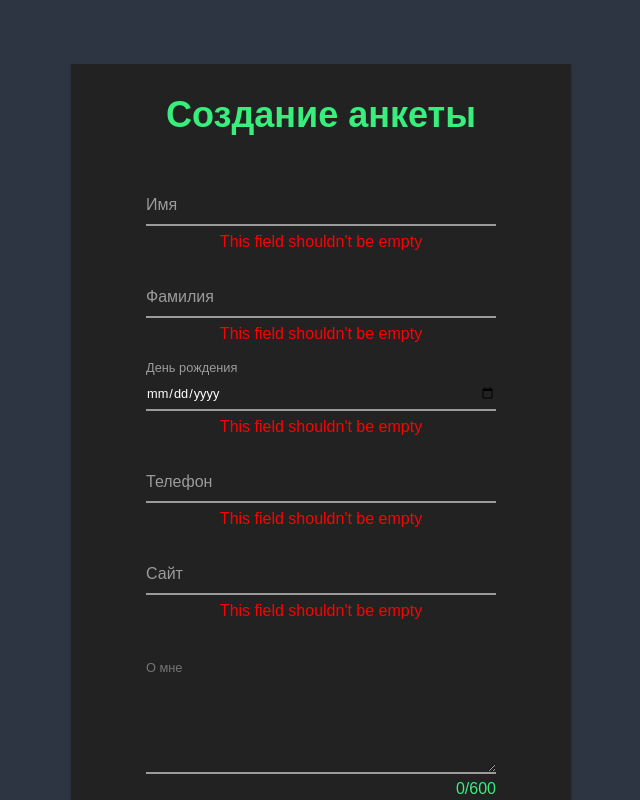
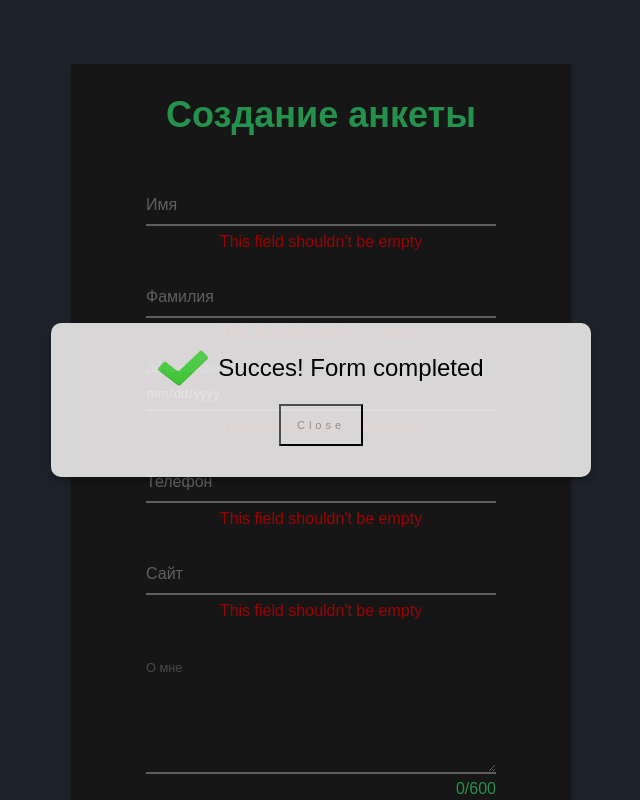
Before and after one commit to Uladziby/ReactIntensive, a React (Create React App) app in the folder intensive-app/: page / in a window 1280 px wide. Shown: the top 800 px of the page, without its empty margins (319-959 px from the left). Built offline with nearby package versions, Linux system fonts and the light colour scheme; the HTML template or start-up script is replaced by a standard one.

Commit message:
feat : modal window

```diff
--- a/intensive-app/src/App.jsx
+++ b/intensive-app/src/App.jsx
@@ -1,31 +1,34 @@
 import React from "react";
+import { useEffect } from "react";
+import { useState } from "react";
 import "./App.css";
 import FormComponent from "./components/forms/FormComponent";
 import ResultsForm from "./components/forms/ResultsForm";
+import PopUpNotification from "./components/modals/PopUpNotification";
 
-class App extends React.Component {
-  state = {
-    showForm: false,
-    data: "",
+const App = () => {
+  const [dataForm, setDataForm] = useState("");
+  const [isShowForm, setShowForm] = useState(false);
+  const showCompletetedForm = (data) => {
+    setDataForm(data);
+    setShowForm(true);
   };
-  showCompletetedForm = (data) => {
-    this.setState(() => ({
-      showForm: true,
-      data: data,
-    }));
-  };
-
-  render() {
-    return (
-      <div className="App">
-        {this.state.showForm ? (
-          <ResultsForm data={this.state.data} />
-        ) : (
-          <FormComponent showCompletetedForm={this.showCompletetedForm} />
-        )}
-      </div>
-    );
-  }
-}
+  useEffect(() => {
+    console.log(dataForm);
+  });
+  return (
+    <div className="App">
+      {isShowForm ? (
+        <ResultsForm data={dataForm} />
+      ) : (
+        <FormComponent showCompletetedForm={showCompletetedForm} />
+      )}
+      <PopUpNotification
+        isShowPopUp={isShowForm}
+        setIsShowPopUp={setShowForm}
+      />
+    </div>
+  );
+};
 
 export default App;
--- a/intensive-app/src/components/consts/constants.js
+++ b/intensive-app/src/components/consts/constants.js
@@ -15,3 +15,4 @@ export const ERROR_MSG_TEXT_AREA = "Max length is 600 symbols";
 export const LAST_PROJECT_TITLE = "Послдений проект";
 export const ABOUT_TITLE = "О мне";
 export const STACK_TITLE = "Стэк технологий";
+export const SUCCESS_MSG = "Succes! Form completed";
--- a/intensive-app/src/components/forms/style.module.css
+++ b/intensive-app/src/components/forms/style.module.css
@@ -11,7 +11,8 @@ h2 {
   padding: 3%;
   font-size: 1.5rem;
   background-color: #222222;
-  box-shadow: rgb(0 0 0 / 20%) 0px 2px 1px -1px, rgb(0 0 0 / 14%) 0px 1px 1px 0px, rgb(0 0 0 / 12%) 0px 1px 3px 0px;
+  box-shadow: rgb(0 0 0 / 20%) 0px 2px 1px -1px,
+    rgb(0 0 0 / 14%) 0px 1px 1px 0px, rgb(0 0 0 / 12%) 0px 1px 3px 0px;
 }
 .block {
   display: flex;
--- /dev/null
+++ b/intensive-app/src/components/modals/PopUpNotification.jsx
@@ -0,0 +1,33 @@
+import React from "react";
+import ReactDOM from "react-dom";
+import styles from "./popup.module.css";
+import btnStyle from "../style.module.css";
+import { SUCCESS_MSG } from "../consts/constants";
+import Button from "../buttons/Button";
+import icon from "../../assets/success.svg";
+
+const Template = ({ closePopUp }) => {
+  return (
+    <div className={styles.popup}>
+      <div className={styles.popup_content}>
+        <div className={styles.popup_content_block}>
+        <img src={icon} alt="icon" width="50"/>
+        <div className={styles.title}>{SUCCESS_MSG}</div>
+        </div>
+        <Button className={btnStyle.button} onClick={closePopUp} name={'Close'} />
+      </div>
+    </div>
+  );
+};
+
+const PopUpNotification = ({ isShowPopUp, setIsShowPopUp }) => {
+  const closePopUp = () => {
+    setIsShowPopUp(true);
+  };
+  const domNode = document.getElementById("root");
+  if (domNode && !isShowPopUp) {
+    return ReactDOM.createPortal(<Template closePopUp={closePopUp} />, domNode);
+  }
+};
+
+export default PopUpNotification;
--- /dev/null
+++ b/intensive-app/src/components/modals/popup.module.css
@@ -0,0 +1,41 @@
+.popup {
+  position: fixed;
+  width: 100vw;
+  height: 100vh;
+  background-color: rgba(7, 6, 6, 0.4);
+  top: 0;
+  left: 0;
+  display: flex;
+  align-items: center;
+  justify-content: center;
+  opacity: 1;
+  transition: 0.5s;
+  z-index: 1000;
+}
+
+.active {
+  transform: scale(1);
+  transition: all 0.4s;
+}
+
+.popup_content {
+  opacity: 0.9;
+  display: flex;
+  justify-self: center;
+  align-items: center;
+  flex-direction: column;
+  min-width: 500px;
+  padding: 20px;
+  border-radius: 10px;
+  background: rgb(238, 235, 235);
+  box-shadow: 0 4px 4px rgb(0 0 0 / 25%);
+}
+.popup_content_block{
+  display: flex;
+  gap: 10px;
+}
+
+.title{
+display: flex;
+align-items: center;
+}
--- a/intensive-app/src/components/style.module.css
+++ b/intensive-app/src/components/style.module.css
@@ -90,6 +90,7 @@ input::placeholder {
   background-color: #38ef7d;
   box-shadow: inset 0 0 0 #571212, 0 0 1.5em #38ef7d;
 }
+
 .form_counter {
   font-size: 1rem;
   color: #38ef7d;
```
Also changed, not shown: intensive-app/public/index.html (+1 -22 lines), intensive-app/src/assets/success.svg (added).
